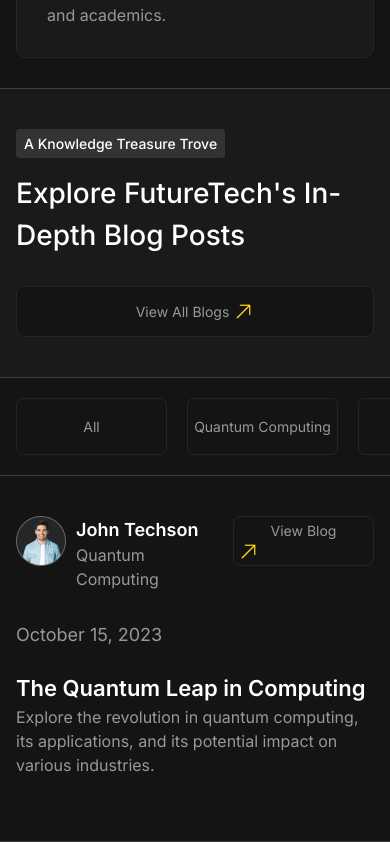
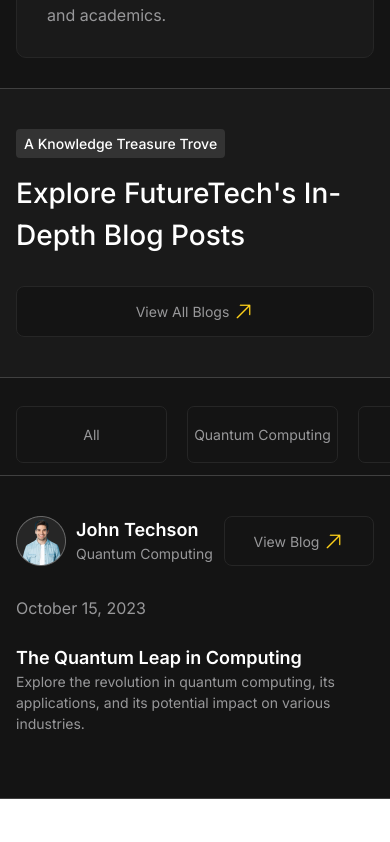
Before and after one commit to Abderrahmanlahmidi/Future-Tech, a Next.js app: page / in a window 390 px wide. Shown: the part 3681-4523 px from the top of the page. After the commit the page ends 4480 px from the top, so only its background shows below. Built offline with nearby package versions, Linux system fonts and the light colour scheme.

Commit message:
fix:the button in the responsive

```diff
--- a/app/Global/Explore.tsx
+++ b/app/Global/Explore.tsx
@@ -3,6 +3,7 @@ import React from 'react';
 import Arrow from "../assets/icons/Icon.png";
 import Image from 'next/image';
 import avatar from "../assets/images/Avatar-1.png";
+
 
 
 type Props = {
@@ -34,8 +35,8 @@ function Explore({}: Props) {
             <Image src={Arrow} alt='Arrow'/></button>
         </div>
 
-      <div className='flex px-[80px] py-[80px] max-md:py-[20px] max-md:px-[16px] overflow-x-auto custom-scrollbar-hidden  bg-[#141414] overflow-hidden ' >
-         <div className='flex space-x-[20px] ' >
+      <div className='flex  px-[80px] py-[80px] max-md:py-[20px] max-md:px-[16px] overflow-x-auto custom-scrollbar-hidden  bg-[#141414] overflow-hidden ' >
+         <div className='flex space-x-[20px] relative top-[8px]' >
             {buttons.map((item) => (
                <button className={buttonStyle}>{item}</button>
              ))}
@@ -45,29 +46,32 @@ function Explore({}: Props) {
 
       {/* Testimonials */}
       <div className='grid grid-cols-8 max-md:grid-cols-1 max-md:space-y-[30px] max-md:px-[16px] max-md:py-[40px] px-[80px] py-[60px] bg-[#141414]  border-b border-t border-[#404040]' >
-        <div className='col-span-2 items-start flex space-x-[10px] ' >
+        <div className='col-span-2 items-start flex space-x-[10px] justify-between ' >
+          <div className='flex space-x-[10px]'>
             <Image src={avatar} alt="avatar" />
             <div>
               <h3 className='text-[#FFFFFF] text-[18px] font-[600]' >John Techson</h3>
-              <p className='text-[16px] text-[#98989A]' >Quantum Computing</p>
+              <p className='text-[16px] max-md:text-[14px] text-[#98989A]' >Quantum Computing</p>
             </div>
 
-            <div className='w-[150px] h-[50px]'>
-              <button className='w-[150px] h-[50px] max-md:block items-center max-md:w-full space-x-[4px] border border-1 border-[#262626] rounded-[8px]' >
+          </div>
+
+            <div className='w-[150px] h-[50px] hidden  max-md:block'>
+              <button className='flex h-[50px] items-center justify-center max-md:w-full space-x-[4px] border border-1 border-[#262626] rounded-[8px]' >
                   <p className='text-[14px] text-Grey' >View Blog</p><Image src={Arrow} alt='Arrow'/>
               </button>
             </div>
 
 
         </div>
-        <div className='col-span-6 flex items-center'>
+        <div className='col-span-6 flex items-center' >
 
 
           <div className='w-full space-y-[24px]'>
-             <h4 className='text-[18px] text-[#98989A]'>October 15, 2023</h4>
+             <h4 className='text-[18px] max-md:text-[16px] text-[#98989A]'>October 15, 2023</h4>
              <div>
-               <h3 className='text-[22px] font-[600] text-[#fff]' >The Quantum Leap in Computing</h3>
-               <p className='text-[#98989A]' >Explore the revolution in quantum computing, its applications, and its potential impact on various industries.</p>
+               <h3 className='text-[22px] font-[600] text-[#fff] max-md:text-[18px]' >The Quantum Leap in Computing</h3>
+               <p className='text-[#98989A] max-md:text-[14px] ' >Explore the revolution in quantum computing, its applications, and its potential impact on various industries.</p>
              </div>
              <div>
 
```
